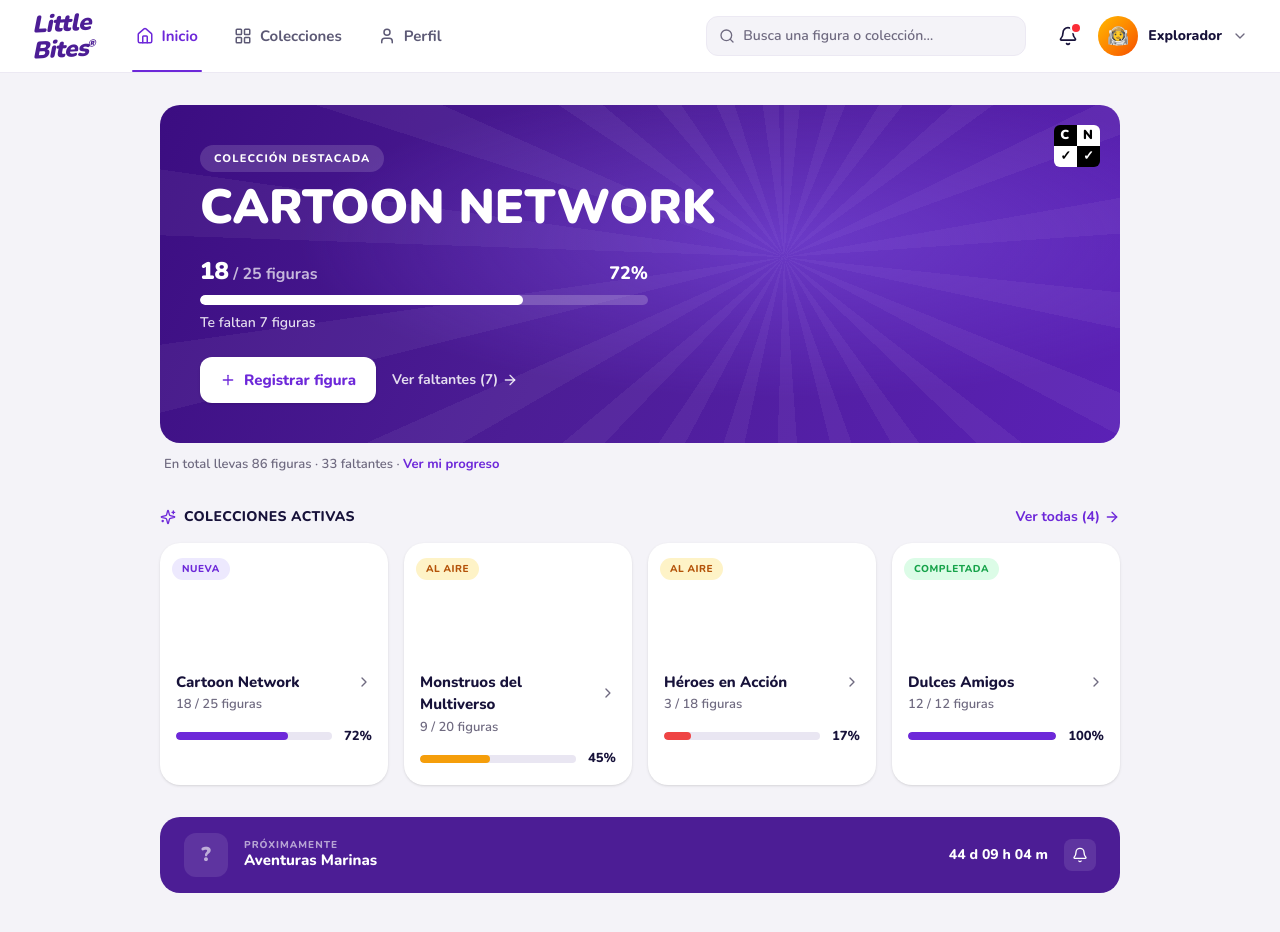
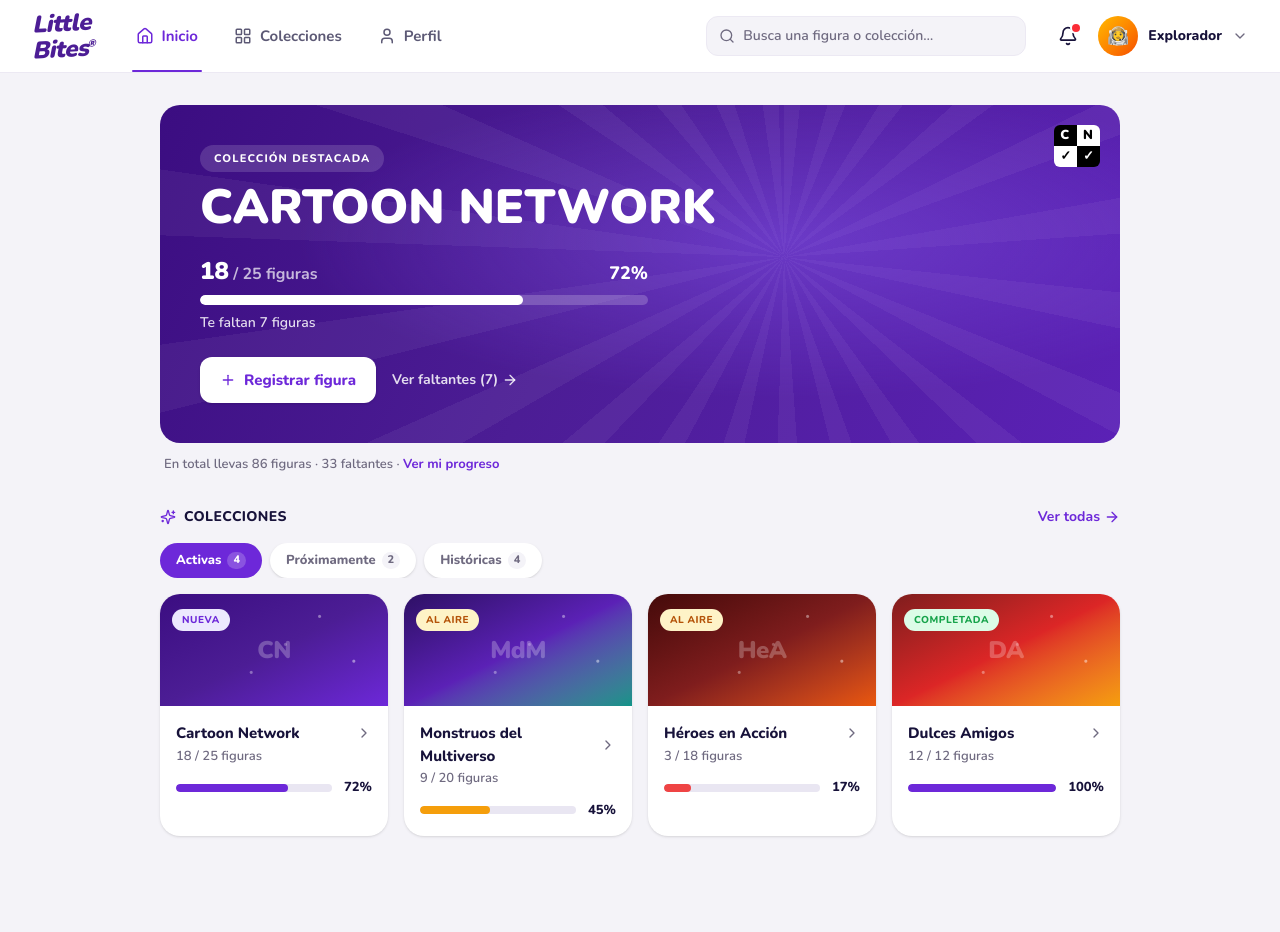
Before and after one commit to andresromero-blip/little-bites-prototype, a Next.js app: page / in a window 1280 px wide. After the commit the page ends 876 px from the top, so only its background shows below. Built offline with nearby package versions, Linux system fonts and the light colour scheme.

Commit message:
Add files via upload

```diff
--- a/src/app/globals.css
+++ b/src/app/globals.css
@@ -57,8 +57,15 @@
     linear-gradient(115deg, #3b0d81 0%, #4c1d95 45%, #5b21b6 100%);
 }
 
-/* Cielo estrellado para arte de tarjetas */
+/* Cielo estrellado para arte de tarjetas (overlay: no pisa el gradiente base) */
 .card-stars {
+  position: relative;
+}
+.card-stars::after {
+  content: "";
+  position: absolute;
+  inset: 0;
+  pointer-events: none;
   background-image:
     radial-gradient(circle at 20% 30%, rgba(255, 255, 255, 0.5) 1px, transparent 2px),
     radial-gradient(circle at 70% 20%, rgba(255, 255, 255, 0.4) 1px, transparent 2px),
--- a/src/app/page.tsx
+++ b/src/app/page.tsx
@@ -2,14 +2,12 @@
 import { BottomNav } from "@/components/layout/bottom-nav";
 import { FocusHero } from "@/components/home/focus-hero";
 import { ActiveCollections } from "@/components/home/active-collections";
-import { UpcomingCard } from "@/components/home/upcoming-card";
 
 /**
- * Home — 3 bloques, una sola acción primaria:
+ * Home — 2 bloques, una sola acción primaria:
  * 1. FOCO: destacada + tu progreso + "Registrar figura".
- * 2. Tus colecciones activas.
- * 3. Próximamente (teaser compacto).
- * Recompensas → /recompensas · Históricas → /colecciones · Progreso global → /perfil
+ * 2. Colecciones con filtro rápido (Activas · Próximamente · Históricas).
+ * Progreso global → /perfil · Recompensas: fase Expansión.
  */
 export default function Home() {
   return (
@@ -19,7 +17,6 @@
       <main className="mx-auto max-w-5xl space-y-8 px-4 py-6 pb-24 lg:px-8 lg:py-8 lg:pb-10">
         <FocusHero />
         <ActiveCollections />
-        <UpcomingCard />
       </main>
 
       <BottomNav />
--- a/src/components/home/active-collections.tsx
+++ b/src/components/home/active-collections.tsx
@@ -1,15 +1,24 @@
 "use client";
 
+import { useState } from "react";
 import Link from "next/link";
-import { ChevronRight, Sparkles } from "lucide-react";
+import { CalendarClock, ChevronRight, Sparkles } from "lucide-react";
 import { CollectionArt } from "@/components/ui/collection-art";
 import { ProgressBar } from "@/components/ui/progress-bar";
 import { SectionHeader } from "@/components/ui/section-header";
+import { Tabs } from "@/components/ui/tabs";
 import { getCollections } from "@/lib/data";
 import { getCollectionProgress } from "@/lib/progress";
 import { useUserCollection } from "@/lib/store/user-collection";
-import type { Collection, CollectionProgress } from "@/lib/types";
+import type { Collection, CollectionProgress, CollectionStatus } from "@/lib/types";
 import { cn } from "@/lib/utils";
+
+const MONTHS = ["ene", "feb", "mar", "abr", "may", "jun", "jul", "ago", "sep", "oct", "nov", "dic"];
+
+function launchLabel(iso: string): string {
+  const [y, m, d] = iso.split("-").map(Number);
+  return `${d} ${MONTHS[(m ?? 1) - 1]} ${y}`;
+}
 
 function StatusBadge({
   collection,
@@ -18,11 +27,14 @@
   collection: Collection;
   progress: CollectionProgress;
 }) {
-  const badge = progress.isComplete
-    ? { label: "Completada", cls: "bg-success-soft text-success" }
-    : collection.isNew
-      ? { label: "Nueva", cls: "bg-primary-soft text-primary" }
-      : { label: "Al aire", cls: "bg-warning-soft text-warning-strong" };
+  const badge =
+    collection.status === "proximamente"
+      ? { label: "Próximamente", cls: "bg-primary-soft text-primary" }
+      : progress.isComplete
+        ? { label: "Completada", cls: "bg-success-soft text-success" }
+        : collection.isNew
+          ? { label: "Nueva", cls: "bg-primary-soft text-primary" }
+          : { label: "Al aire", cls: "bg-warning-soft text-warning-strong" };
 
   return (
     <span
@@ -36,7 +48,40 @@
   );
 }
 
-/** Tarjeta desktop (grid) — imagen arriba, info abajo. */
+/** Meta inferior de la tarjeta/fila: progreso o fecha de lanzamiento. */
+function CollectionMeta({
+  collection,
+  progress,
+  compact,
+}: {
+  collection: Collection;
+  progress: CollectionProgress;
+  compact?: boolean;
+}) {
+  if (collection.status === "proximamente") {
+    return (
+      <p
+        className={cn(
+          "flex items-center gap-1.5 font-semibold text-muted",
+          compact ? "mt-2 text-xs" : "mt-3 text-[13px]"
+        )}
+      >
+        <CalendarClock className={compact ? "size-3.5" : "size-4"} aria-hidden />
+        Lanza el {launchLabel(collection.launchDate)}
+      </p>
+    );
+  }
+
+  return (
+    <div className={cn("flex items-center gap-3", compact ? "mt-2" : "mt-3")}>
+      <ProgressBar percent={progress.percent} className="flex-1" />
+      <span className={cn("font-extrabold", compact ? "text-xs" : "text-[13px]")}>
+        {progress.percent}%
+      </span>
+    </div>
+  );
+}
+
 function CollectionCard({
   collection,
   progress,
@@ -50,7 +95,7 @@
       className="group overflow-hidden rounded-card bg-surface shadow-sm transition-shadow hover:shadow-md"
     >
       <CollectionArt collection={collection} className="h-28">
-        <span className="absolute top-3 left-3">
+        <span className="absolute top-3 left-3 z-10">
           <StatusBadge collection={collection} progress={progress} />
         </span>
       </CollectionArt>
@@ -58,21 +103,22 @@
       <div className="p-4">
         <div className="flex items-center justify-between">
           <h3 className="text-[15px] font-extrabold">{collection.name}</h3>
-          <ChevronRight className="size-4 text-muted transition-transform group-hover:translate-x-0.5" aria-hidden />
+          <ChevronRight
+            className="size-4 text-muted transition-transform group-hover:translate-x-0.5"
+            aria-hidden
+          />
         </div>
         <p className="mt-0.5 text-[13px] font-semibold text-muted">
-          {progress.obtained} / {progress.total} figuras
+          {collection.status === "proximamente"
+            ? `${collection.totalFigures} figuras`
+            : `${progress.obtained} / ${progress.total} figuras`}
         </p>
-        <div className="mt-3 flex items-center gap-3">
-          <ProgressBar percent={progress.percent} className="flex-1" />
-          <span className="text-[13px] font-extrabold">{progress.percent}%</span>
-        </div>
+        <CollectionMeta collection={collection} progress={progress} />
       </div>
     </Link>
   );
 }
 
-/** Fila móvil — thumbnail, info y barra en línea. */
 function CollectionRow({
   collection,
   progress,
@@ -92,34 +138,57 @@
           <StatusBadge collection={collection} progress={progress} />
         </div>
         <p className="mt-0.5 text-xs font-semibold text-muted">
-          {progress.obtained} / {progress.total} figuras
+          {collection.status === "proximamente"
+            ? `${collection.totalFigures} figuras`
+            : `${progress.obtained} / ${progress.total} figuras`}
         </p>
-        <div className="mt-2 flex items-center gap-2">
-          <ProgressBar percent={progress.percent} className="flex-1" />
-          <span className="text-xs font-extrabold">{progress.percent}%</span>
-        </div>
+        <CollectionMeta collection={collection} progress={progress} compact />
       </div>
       <ChevronRight className="size-5 shrink-0 text-muted" aria-hidden />
     </Link>
   );
 }
 
+const TAB_LABELS: Record<CollectionStatus, string> = {
+  "al-aire": "Activas",
+  "proximamente": "Próximamente",
+  "historica": "Históricas",
+};
+
+/** Módulo "Colecciones" del Home con filtro rápido por estado. */
 export function ActiveCollections() {
   const owned = useUserCollection((s) => s.owned);
-  const active = getCollections("al-aire");
+  const [tab, setTab] = useState<CollectionStatus>("al-aire");
+
+  const items = (Object.keys(TAB_LABELS) as CollectionStatus[]).map((status) => ({
+    id: status,
+    label: TAB_LABELS[status],
+    count: getCollections(status).length,
+  }));
+
+  const visible = getCollections(tab);
 
   return (
-    <section aria-label="Colecciones activas">
+    <section aria-label="Colecciones">
       <SectionHeader
         icon={Sparkles}
-        title="Colecciones activas"
-        actionLabel={`Ver todas (${active.length})`}
+        title="Colecciones"
+        actionLabel="Ver todas"
         actionHref="/colecciones"
       />
 
+      <div className="mt-4">
+        <Tabs
+          items={items}
+          value={tab}
+          onChange={(id) => setTab(id as CollectionStatus)}
+          ariaLabel="Filtrar colecciones por estado"
+        />
+      </div>
+
       {/* Desktop: grid de tarjetas */}
       <div className="mt-4 hidden grid-cols-2 gap-4 lg:grid xl:grid-cols-4">
-        {active.map((c) => (
+        {visible.map((c) => (
           <CollectionCard
             key={c.id}
             collection={c}
@@ -130,7 +199,7 @@
 
       {/* Mobile: lista de filas */}
       <div className="mt-4 space-y-3 lg:hidden">
-        {active.map((c) => (
+        {visible.map((c) => (
           <CollectionRow
             key={c.id}
             collection={c}
--- /dev/null
+++ b/src/components/ui/tabs.tsx
@@ -0,0 +1,61 @@
+"use client";
+
+import { cn } from "@/lib/utils";
+
+export interface TabItem {
+  id: string;
+  label: string;
+  count?: number;
+}
+
+/**
+ * Tabs tipo chip (segmented control). Reutilizable:
+ * Home y /colecciones (Activas · Próximamente · Históricas),
+ * grid de figuras (Todas · Obtenidas · Faltantes).
+ */
+export function Tabs({
+  items,
+  value,
+  onChange,
+  ariaLabel,
+}: {
+  items: TabItem[];
+  value: string;
+  onChange: (id: string) => void;
+  ariaLabel: string;
+}) {
+  return (
+    <div role="tablist" aria-label={ariaLabel} className="no-scrollbar flex gap-2 overflow-x-auto">
+      {items.map((t) => {
+        const active = t.id === value;
+        return (
+          <button
+            key={t.id}
+            type="button"
+            role="tab"
+            aria-selected={active}
+            onClick={() => onChange(t.id)}
+            className={cn(
+              "flex shrink-0 items-center gap-1.5 rounded-full px-4 py-2 text-[13px] font-extrabold transition-colors",
+              active
+                ? "bg-primary text-primary-foreground"
+                : "bg-surface text-muted shadow-sm hover:text-foreground"
+            )}
+          >
+            {t.label}
+            {t.count !== undefined && (
+              <span
+                className={cn(
+                  "rounded-full px-1.5 text-[11px] font-extrabold",
+                  active ? "bg-white/20" : "bg-background"
+                )}
+              >
+                {t.count}
+              </span>
+            )}
+          </button>
+        );
+      })}
+    </div>
+  );
+}
```
